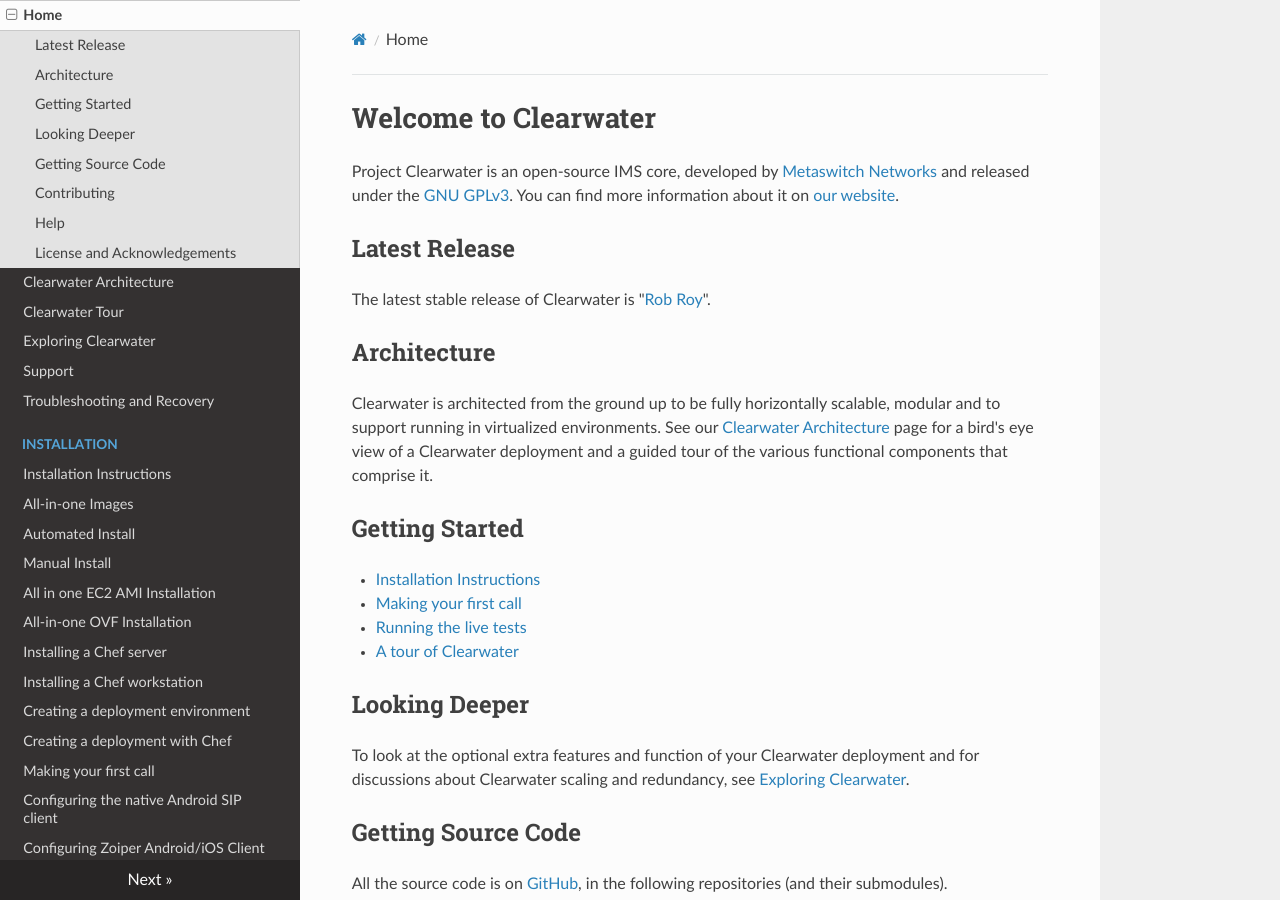
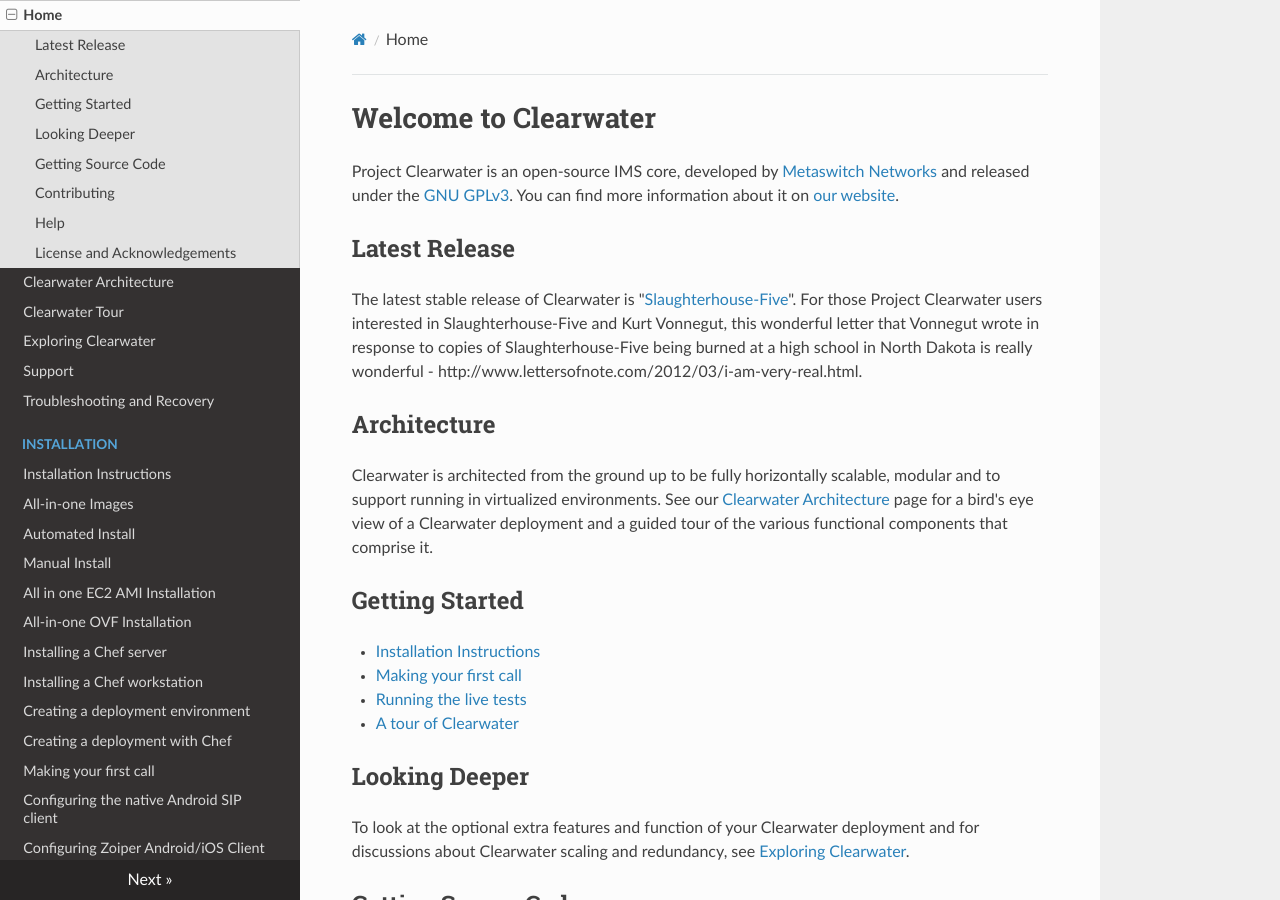
Before and after one commit to Metaswitch/clearwater-readthedocs, an MkDocs documentation site: the page built from docs/index.md, in a window 1280 px wide and 900 px high. Built offline with MkDocs 1.6.1, drawn with Linux system fonts in a browser that asks for light colours; nearby versions of some CDN libraries; old or Windows-style settings are respelled for this version of MkDocs.

Commit message:
Update latest release

```diff
--- a/docs/index.md
+++ b/docs/index.md
@@ -4,7 +4,7 @@ Project Clearwater is an open-source IMS core, developed by [Metaswitch Networks
 
 ## Latest Release
 
-The latest stable release of Clearwater is "[Rob Roy](http://www.goodreads.com/book/show/543686.Rob_Roy)".
+The latest stable release of Clearwater is "[Slaughterhouse-Five](https://www.goodreads.com/book/show/4981.Slaughterhouse_Five)". For those Project Clearwater users interested in Slaughterhouse-Five and Kurt Vonnegut, this wonderful letter that Vonnegut wrote in response to copies of Slaughterhouse-Five being burned at a high school in North Dakota is really wonderful - http://www.lettersofnote.com/2012/03/i-am-very-real.html.
 
 ## Architecture
 
```
